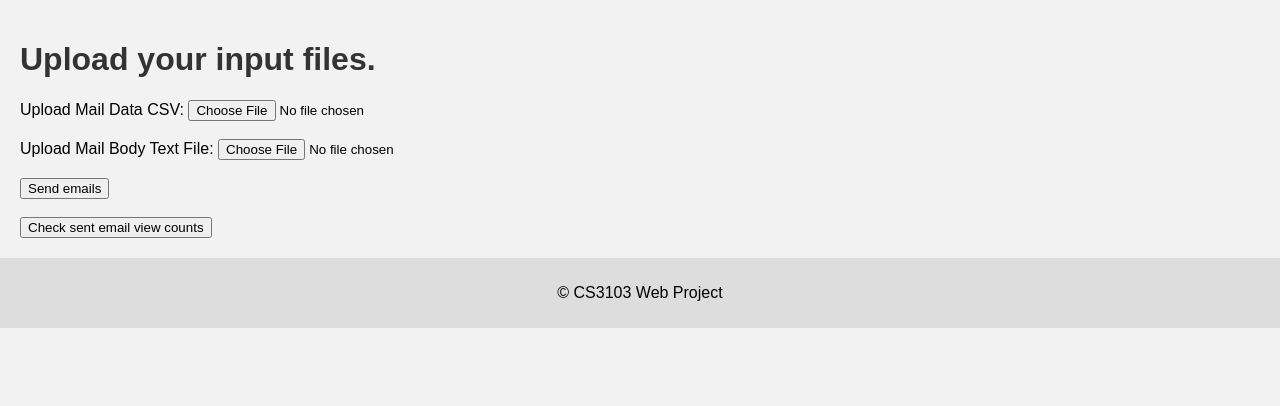
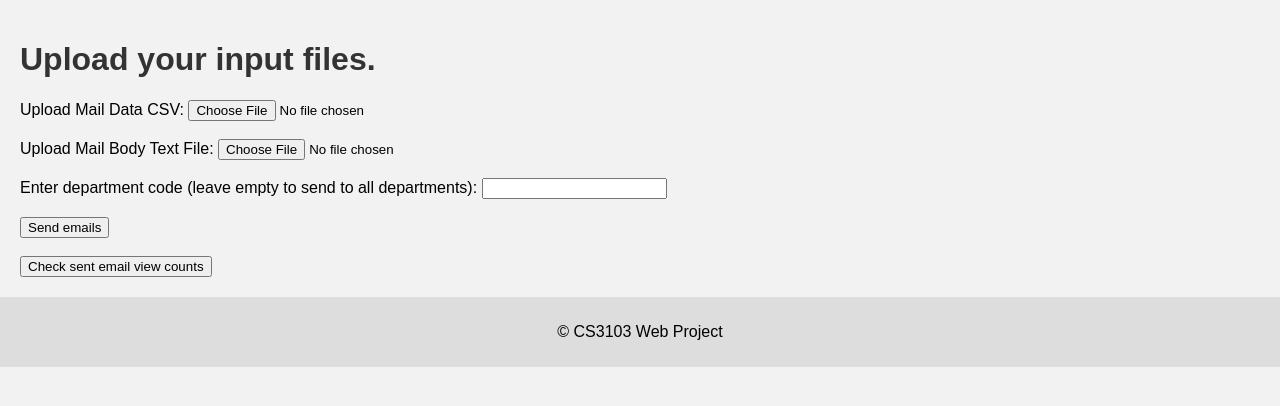
Before and after one commit to Chandan8186/cs3103-grp-30, a Flask app: template templates/index.html in a window 1280 px wide. Shown: the part 38-444 px from the top of the page. Run offline with Flask 3, Linux system fonts and the light colour scheme; the template is opened without the code that fills it, so the values that code supplies are empty.

Commit message:
implement simple department filter

```diff
--- a/main.py
+++ b/main.py
@@ -138,7 +138,21 @@ def upload_file():
         body_file.save(bodypath)
 
         #using the parser class to prepare the emails
-        department = "HR" # Can be "all"
+        parser = Parser(csvpath, bodypath)
+        department_input = request.form.get('department_search')
+        emails_dept = parser.prepare_all_emails(attach_transparent_images=False)
+
+        departments = []
+        for email in emails_dept:
+            departments.append(email['department'])
+        departments.sort()
+        departments = set(departments)
+        if department_input not in departments:
+            flash(f'There is no user in the given department: "{department_input}"')
+            return redirect(url_for('index'))
+
+        department = department_input if department_input else "all"
+
         try:
             parser = Parser(csvpath, bodypath)
             if "view-counts" in request.form:
--- a/templates/index.html
+++ b/templates/index.html
@@ -9,6 +9,11 @@
 
     <label for="body_file">Upload Mail Body Text File:</label>
     <input type="file" name="body_file" id="body_file" required><br><br>
+
+    <label for="department_search">Enter department code (leave empty to send to all departments):</label>
+    <input type="text" name="department_search" id="department_search" placeholder=""><br><br>
+
+    <!-- <input type="submit" value="Upload Files"> -->
     <button name="send-emails">Send emails</button><br><br>
     <button name="view-counts">Check sent email view counts</button>
 </form>
```
